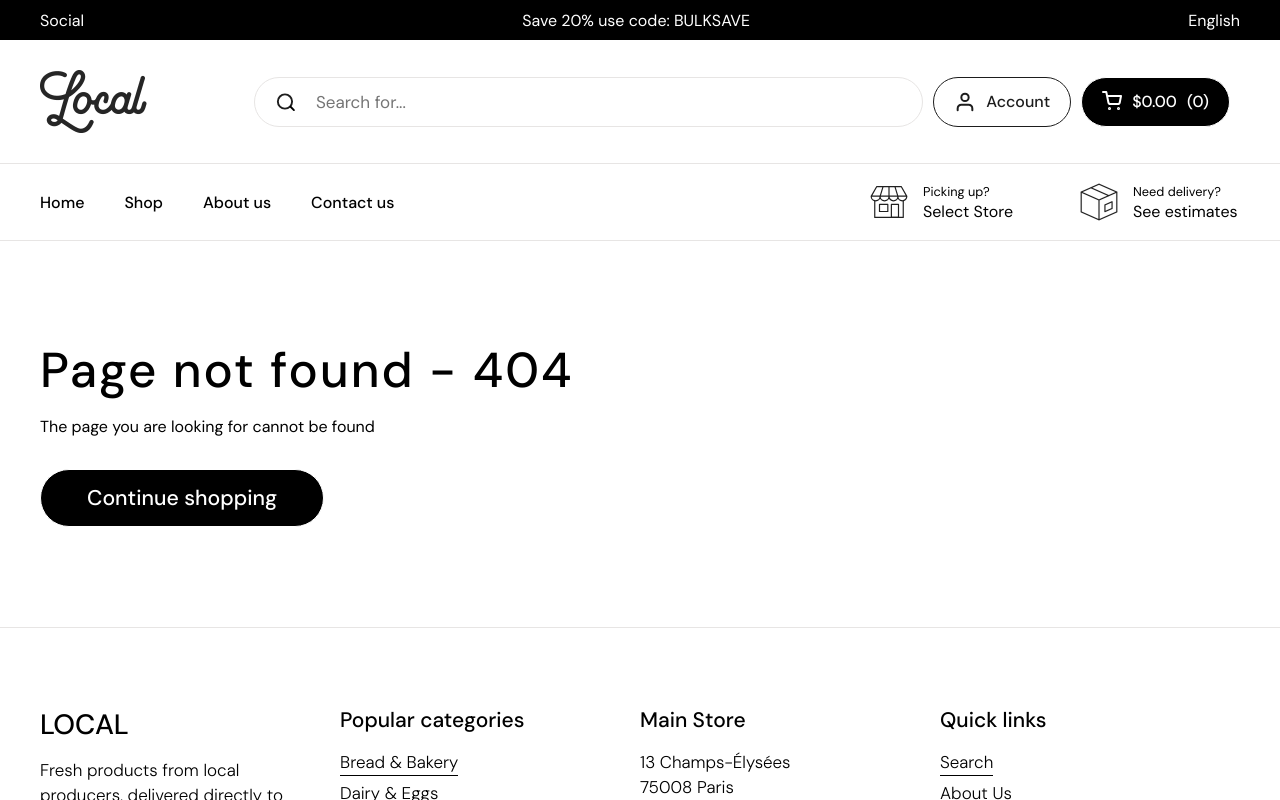
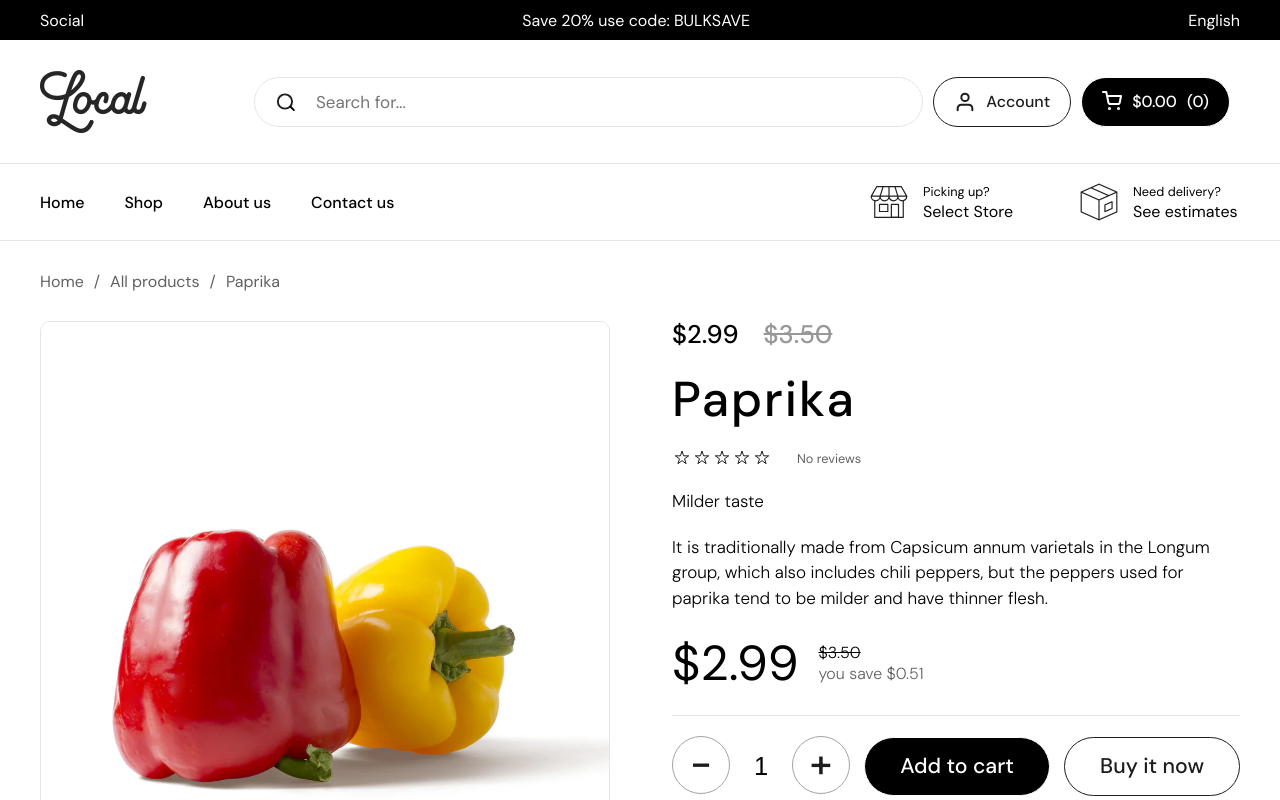
Before and after one commit to soso42/it-step-course-project, an Angular app: page /product/1 in a window 1280 px wide. Shown: the top 800 px of the page. Built offline with nearby package versions, Linux system fonts and the light colour scheme.

Commit message:
added product-page

```diff
--- /dev/null
+++ b/src/app/features/product-page/product-page.component.html
@@ -0,0 +1,109 @@
+<app-header></app-header>
+
+<main>
+
+  <section class="product-container">
+
+    <aside class="breadcrumb-container">
+      <nav class="breadcrumb">
+        <span>Home</span>
+        <span>/</span>
+        <span>All products</span>
+        <span>/</span>
+        <span>Paprika</span>
+      </nav>
+    </aside>
+
+    <div class="product">
+
+      <div class="product-gallery">
+
+        <div class="product-image">
+          <img src="assets/img/paprika-large.webp" alt="Product image">
+        </div>
+
+        <div class="product-gallery-thumbnails">
+          <button class="thumbnail element-border-radius active" data-index="0" tabindex="0">
+            <img src="assets/img/paprika1.avif" alt="Paprika">
+          </button>
+          <button class="thumbnail element-border-radius" data-index="0" tabindex="0">
+            <img src="assets/img/paprik2.avif" alt="Paprika">
+          </button>
+          <button class="thumbnail element-border-radius " data-index="0" tabindex="0">
+            <img src="assets/img/paprika3.avif" alt="Paprika">
+          </button>
+        </div>
+      </div>
+
+      <div class="product-text">
+
+        <div class="price-top text-size-xlarge">
+          <span>$2.99</span>
+          <span style="text-decoration: line-through; opacity: 0.4;">$3.50</span>
+        </div>
+
+        <div class="product-title">
+          <h1 class="h2">Paprika</h1>
+        </div>
+
+        <div class="stars-and-reviews">
+                    <span>
+                        <img src="assets/svg/rating-star.svg" alt="Rating star">
+                        <img src="assets/svg/rating-star.svg" alt="Rating star">
+                        <img src="assets/svg/rating-star.svg" alt="Rating star">
+                        <img src="assets/svg/rating-star.svg" alt="Rating star">
+                        <img src="assets/svg/rating-star.svg" alt="Rating star">
+                    </span>
+          <span class="text-size-xsmall text-opacity">No reviews</span>
+        </div>
+
+        <div class="product-subtitle text-size-regular">
+          <span>Milder taste</span>
+        </div>
+
+        <div class="product-description text-size-regular">
+                    <span>It is traditionally made from Capsicum annum varietals in the Longum group, which also
+                        includes chili peppers, but the peppers used for paprika tend to be milder and have
+                        thinner flesh.</span>
+        </div>
+
+
+        <div class="product-actions">
+          <div class="product-price-block">
+            <span class="text-size-heading">$2.99</span>
+            <div >
+              <span class="text-300" style="text-decoration: line-through;">$3.50</span>
+              <span class="text-300 text-opacity">you save $0.51</span>
+            </div>
+          </div>
+          <div class="buttons">
+
+            <div class="quantity-selector">
+              <a class="button" href="#"><span>-</span></a>
+              <input class="text-size-xlarge" type="number" value="1">
+              <a class="button" href="#"><span>+</span></a>
+            </div>
+
+            <div class="add-to-cart-button">
+              <a class="button button-solid button-large button-product " href="#">Add to cart</a>
+            </div>
+
+            <div class="buy-it-now-button">
+              <a class="button button-regular button-large button-product " href="#">Buy it now</a>
+            </div>
+
+          </div>
+        </div>
+
+      </div>
+
+    </div>
+
+  </section>
+
+
+  <app-info-cards></app-info-cards>
+
+</main>
+
+<app-footer></app-footer>
```
Also changed, not shown: src/app/app.routes.ts (+8 -5 lines), src/app/features/product-page/product-page.component.ts (added, +19 -0 lines), src/app/features/product-page/product-page.component.scss (added), 1 other file (tests, documents, lock files or other folders).
